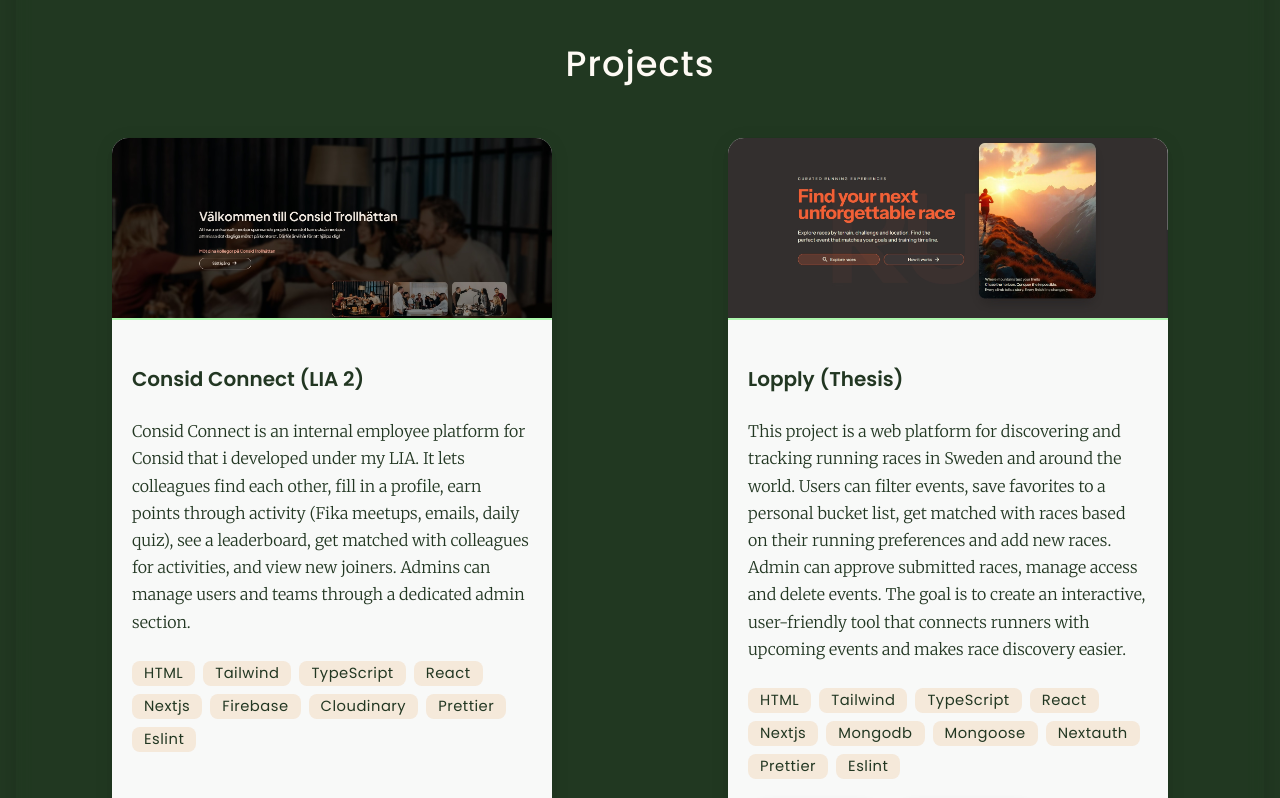
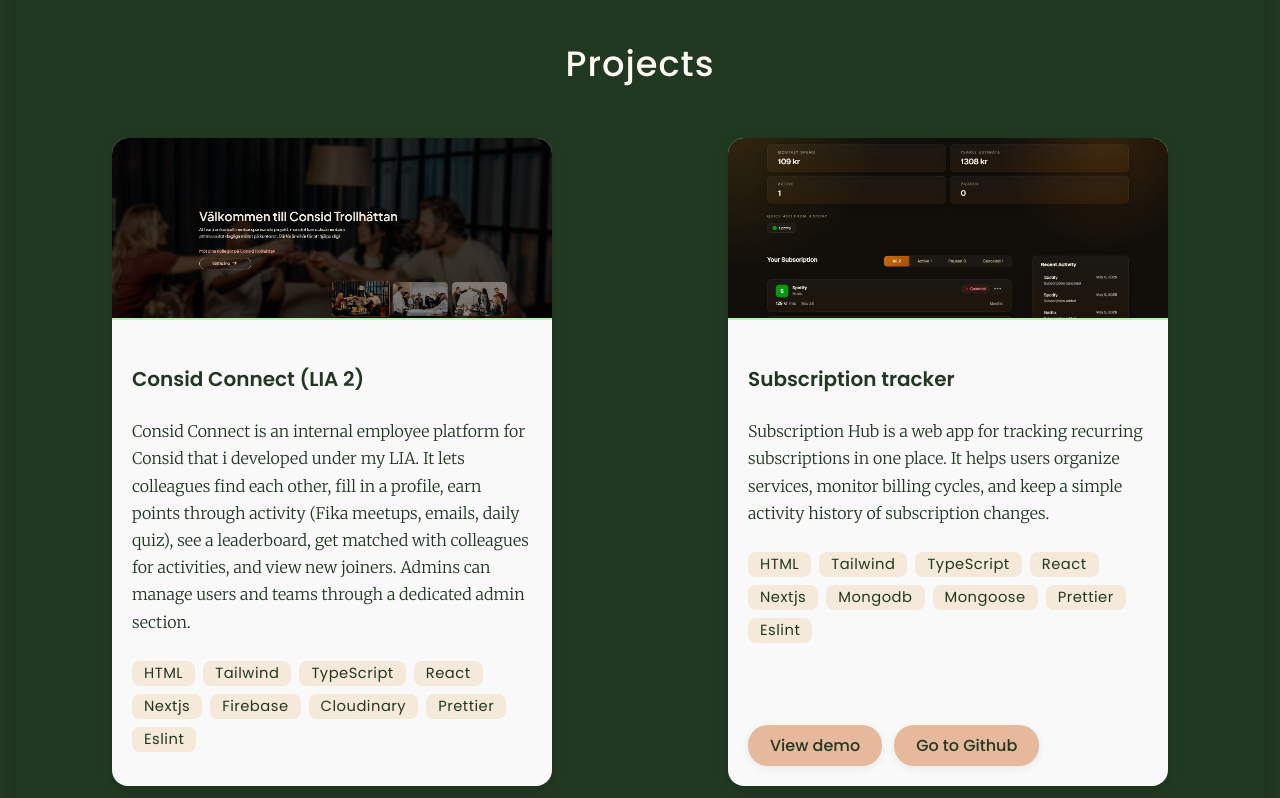
Before and after one commit to ellinorjohansson/portfolio, a React (Vite) app: page / in a window 1280 px wide. Shown: the part 1140-1938 px from the top of the page. Built offline with nearby package versions, Linux system fonts and the light colour scheme.

Commit message:
✨(feature): added subscription hub to projects

```diff
--- a/src/components/Projects/Projects.tsx
+++ b/src/components/Projects/Projects.tsx
@@ -1,18 +1,19 @@
-import './Projects.scss';
-import skyvoyage from '../../assets/skyvoyage.avif';
-import mulberry from '../../assets/mulberry_beauty.avif';
-import tough from '../../assets/tough_cookie.avif';
-import christmas from '../../assets/christmas_shop.avif';
-import memory from '../../assets/memory.avif';
-import quote from '../../assets/quote_generator.avif';
-import eshop from '../../assets/api_books.avif';
-import bookshop from '../../assets/the_book_page.avif';
-import todo from '../../assets/todo_screenshot.avif';
-import zoo from '../../assets/the_zoo.avif';
-import pumpkin_brew from '../../assets/pumpkin_brew.avif';
-import apploy from '../../assets/apploy.avif';
+import "./Projects.scss";
+import skyvoyage from "../../assets/skyvoyage.avif";
+import mulberry from "../../assets/mulberry_beauty.avif";
+import tough from "../../assets/tough_cookie.avif";
+import christmas from "../../assets/christmas_shop.avif";
+import memory from "../../assets/memory.avif";
+import quote from "../../assets/quote_generator.avif";
+import eshop from "../../assets/api_books.avif";
+import bookshop from "../../assets/the_book_page.avif";
+import todo from "../../assets/todo_screenshot.avif";
+import zoo from "../../assets/the_zoo.avif";
+import pumpkin_brew from "../../assets/pumpkin_brew.avif";
+import apploy from "../../assets/apploy.avif";
 import consid from "../../assets/consid_connect.avif";
 import lopply from "../../assets/lopply.avif";
+import subscription from "../../assets/subscription.avif";
 
 export const Projects = () => {
   return (
@@ -46,6 +47,48 @@ export const Projects = () => {
                   <li>Prettier</li>
                   <li>Eslint</li>
                 </ul>
+              </div>
+            </div>
+          </div>
+
+          <div className="project-card">
+            <img src={subscription} alt="" loading="lazy"></img>
+            <div className="project-content">
+              <h3>Subscription tracker</h3>
+              <p>
+                Subscription Hub is a web app for tracking recurring
+                subscriptions in one place. It helps users organize services,
+                monitor billing cycles, and keep a simple activity history of
+                subscription changes.
+              </p>
+              <div>
+                <ul>
+                  <li>HTML</li>
+                  <li>Tailwind</li>
+                  <li>TypeScript</li>
+                  <li>React</li>
+                  <li>Nextjs</li>
+                  <li>Mongodb</li>
+                  <li>Mongoose</li>
+                  <li>Prettier</li>
+                  <li>Eslint</li>
+                </ul>
+              </div>
+              <div className="project-buttons-row">
+                <a
+                  className="project-button"
+                  href="https://subscription-hub-eta.vercel.app/"
+                  target="_blank"
+                >
+                  View demo
+                </a>
+                <a
+                  className="project-button"
+                  href="https://github.com/ellinorjohansson/subscription-hub"
+                  target="_blank"
+                >
+                  Go to Github
+                </a>
               </div>
             </div>
           </div>
```
Also changed, not shown: src/assets/subscription.avif (added).
